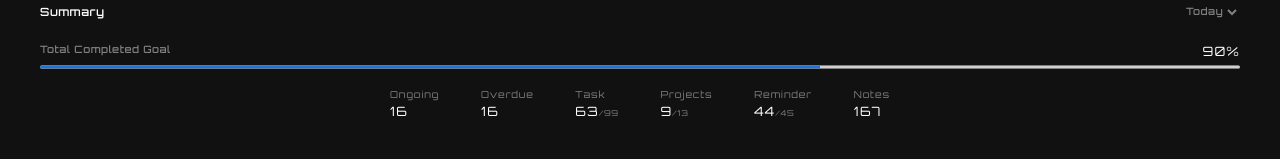
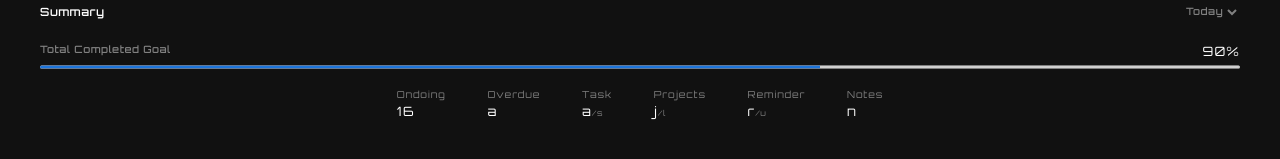
Before and after one commit to Koke-beep/Todo, a React (Create React App) app in the folder frontend/: page / in a window 1280 px wide. Shown: the part 193-352 px from the top of the page. Built offline with nearby package versions, Linux system fonts and the light colour scheme.

Commit message:
redux flux flow with redux done

```diff
--- a/frontend/package.json
+++ b/frontend/package.json
@@ -8,7 +8,9 @@
     "@testing-library/user-event": "^12.8.3",
     "react": "^17.0.2",
     "react-dom": "^17.0.2",
+    "react-redux": "^7.2.3",
     "react-scripts": "4.0.3",
+    "redux": "^4.0.5",
     "sass": "^1.32.8",
     "web-vitals": "^1.1.1"
   },
--- a/frontend/src/App.jsx
+++ b/frontend/src/App.jsx
@@ -1,4 +1,6 @@
 import React from 'react';
+import { Provider } from 'react-redux';
+import store from './Redux/Storage/ConfigureStore';
 
 import './Styles/Theme.scss';
 import './App.scss';
@@ -11,8 +13,10 @@ function App() {
 
   return (
     <div className={`App ${theme}`}>
-      <Header />
-      <Summary />
+      <Provider store={store}>
+        <Header />
+        <Summary />
+      </Provider>
     </div>
   );
 }
--- a/frontend/src/Components/Summary/SummaryList/SummaryList.jsx
+++ b/frontend/src/Components/Summary/SummaryList/SummaryList.jsx
@@ -1,36 +1,77 @@
-import React from 'react';
+/* eslint-disable no-debugger */
+/* eslint-disable no-console */
+/* eslint-disable react/prop-types */
+import React, { useEffect } from 'react';
 import './SummaryList.scss';
+import { bindActionCreators } from 'redux';
+import { connect } from 'react-redux';
+import loadTodo from '../../../Redux/Actions/ActionCreator';
 
-export default function Summarylist() {
+function SummaryList({ data: { taskStatus }, actions }) {
+  debugger;
+  console.log('Status', taskStatus);
+
+  useEffect(() => {
+    debugger;
+    actions.loadTodo();
+  }, []);
+
   return (
+
     <div id="summary__list">
+      {taskStatus ? (
+        <>
           <div className="summary__sectionBox">
-        <p className="summary__list-subtitle">Ongoing</p>
-        <span className="summary__list-done">16</span>
+            <p className="summary__list-subtitle">Ondoing</p>
+            <span className="summary__list-done">{taskStatus?.ondoing}</span>
           </div>
           <div className="summary__sectionBox">
             <p className="summary__list-subtitle">Overdue</p>
-        <span className="summary__list-done">16</span>
+            <span className="summary__list-done">a</span>
           </div>
           <div className="summary__sectionBox">
             <p className="summary__list-subtitle">Task</p>
-        <span className="summary__list-done">63</span>
-        <span className="summary__list-total">/99</span>
+            <span className="summary__list-done">a</span>
+            <span className="summary__list-total">
+              /s
+            </span>
           </div>
           <div className="summary__sectionBox">
             <p className="summary__list-subtitle">Projects</p>
-        <span className="summary__list-done">9</span>
-        <span className="summary__list-total">/13</span>
+            <span className="summary__list-done">j</span>
+            <span className="summary__list-total">
+              /l
+            </span>
           </div>
           <div className="summary__sectionBox">
             <p className="summary__list-subtitle">Reminder</p>
-        <span className="summary__list-done">44</span>
-        <span className="summary__list-total">/45</span>
+            <span className="summary__list-done">r</span>
+            <span className="summary__list-total">
+              /u
+            </span>
           </div>
           <div className="summary__sectionBox">
             <p className="summary__list-subtitle">Notes</p>
-        <span className="summary__list-done">167</span>
+            <span className="summary__list-done">n</span>
           </div>
+        </>
+      ) : (<div />)}
+
     </div>
   );
 }
+
+function mapStateToProps({ taskStatus }) {
+  debugger;
+  return {
+    data: taskStatus,
+  };
+}
+
+function mapDispatchToProps(dispatch) {
+  return {
+    actions: bindActionCreators({ loadTodo }, dispatch),
+  };
+}
+
+export default connect(mapStateToProps, mapDispatchToProps)(SummaryList);
--- /dev/null
+++ b/frontend/src/Redux/Actions/ActionCreator.js
@@ -0,0 +1,11 @@
+/* eslint-disable no-debugger */
+import actionTypes from './ActionTypes';
+import todos from '../Storage/InitialState';
+
+export default function loadTodo() {
+  debugger;
+  return {
+    type: actionTypes.LOAD_DATA,
+    data: todos,
+  };
+}
--- /dev/null
+++ b/frontend/src/Redux/Actions/ActionTypes.js
@@ -0,0 +1,5 @@
+const actionTypes = {
+  LOAD_DATA: 'LOAD_DATA',
+};
+
+export default actionTypes;
--- /dev/null
+++ b/frontend/src/Redux/Reducer/Index.js
@@ -0,0 +1,8 @@
+import { combineReducers } from 'redux';
+import taskStatus from './TodoReducer';
+
+const rootReducer = combineReducers({
+  taskStatus,
+});
+
+export default rootReducer;
--- /dev/null
+++ b/frontend/src/Redux/Reducer/TodoReducer.js
@@ -0,0 +1,13 @@
+/* eslint-disable no-debugger */
+import actionTypes from '../Actions/ActionTypes';
+
+export default function loadTodoReducer(state = {}, action) {
+  debugger;
+  switch (action.type) {
+    case actionTypes.LOAD_DATA:
+      return action.data;
+
+    default:
+      return state;
+  }
+}
--- /dev/null
+++ b/frontend/src/Redux/Storage/ConfigureStore.js
@@ -0,0 +1,13 @@
+import { createStore } from 'redux';
+
+import rootReducer from '../Reducer/Index';
+import initialState from './InitialState';
+
+function configureStore() {
+  return createStore(
+    rootReducer,
+    initialState,
+  );
+}
+
+export default configureStore();
--- /dev/null
+++ b/frontend/src/Redux/Storage/InitialState.js
@@ -0,0 +1,20 @@
+const initialState = {
+  taskStatus: {
+    ondoing: 16,
+    overdue: 8,
+    task: {
+      done: 26,
+      unfinished: 42,
+    },
+    project: {
+      done: 9,
+      unfinished: 13,
+    },
+    reminder: {
+      done: 33,
+      unfinished: 45,
+    },
+    notes: 143,
+  },
+};
+export default initialState;
```
Also changed, not shown: 1 other file (tests, documents, lock files or other folders). Lines whose indentation alone changed are shown as unchanged.
